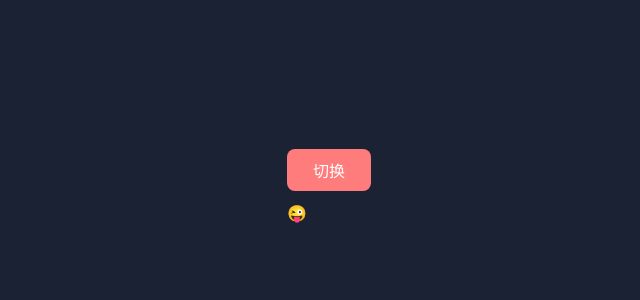
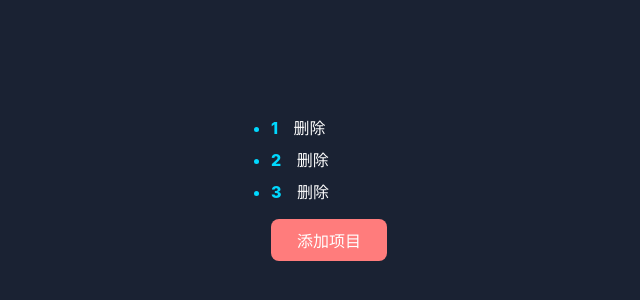
Before and after one commit to cychenyao/react-project-2024, a React (Create React App) app: page / in a window 1280 px wide. Shown: the part 214-514 px from the top of the page, without its empty margins (311-951 px from the left). Built offline with nearby package versions, Linux system fonts and the light colour scheme.

Commit message:
TransitionGroup

```diff
--- a/src/App.js
+++ b/src/App.js
@@ -1,41 +1,64 @@
 import { useRef, useState } from "react";
-import { CSSTransition, SwitchTransition } from "react-transition-group";
+import {
+  CSSTransition,
+  SwitchTransition,
+  TransitionGroup,
+} from "react-transition-group";
 import "./App.css";
 import { useEffect } from "react";
+import { createRef } from "react";
 function App() {
-  const [current, setCurrent] = useState(1);
-  const component1Ref = useRef(null);
-  const component2Ref = useRef(null);
-
-  let nodeRef = component1Ref;
-
-  let content = "😜";
-  if (current === 1) {
-    nodeRef = component1Ref;
-    content = "😜";
-  }
-  if (current === 2) {
-    nodeRef = component2Ref;
-    content = "😆";
-  }
+  const [listData, setListData] = useState([
+    { id: 1, value: 1, nodeRef: useRef(null) },
+    { id: 2, value: 2, nodeRef: useRef(null) },
+    { id: 3, value: 3, nodeRef: useRef(null) },
+  ]);
 
   return (
     <main className="container">
-      <button onClick={() => setCurrent((current) => (current === 1 ? 2 : 1))}>
-        切换
+      <ul>
+        <TransitionGroup>
+          {listData.map(({ id, value, nodeRef }) => (
+            <CSSTransition
+              key={id}
+              nodeRef={nodeRef}
+              classNames="fade"
+              timeout={1000}
+            >
+              <li ref={nodeRef}>
+                {value}{" "}
+                <button
+                  onClick={() =>
+                    setListData((data) => data.filter((item) => item.id !== id))
+                  }
+                  style={{
+                    padding: "4px",
+                    marginLeft: "8px",
+                    border: "4px",
+                    backgroundColor: "transparent",
+                  }}
+                >
+                  删除
+                </button>
+              </li>
+            </CSSTransition>
+          ))}
+        </TransitionGroup>
+      </ul>
+      <button
+        onClick={() => {
+          setListData((data) => [
+            ...data,
+            {
+              id: data.length + 1,
+              value: data.length + 1,
+              nodeRef: createRef(null),
+            },
+          ]);
+        }}
+      >
+        添加项目
       </button>
-      <SwitchTransition mode="out-in">
-        <CSSTransition
-          key={current}
-          nodeRef={nodeRef}
-          classNames="fade"
-          addEndListener={(done) => {
-            nodeRef.current.addEventListener("transitionend", done, false);
-          }}
-        >
-          <div ref={nodeRef}>{content}</div>
-        </CSSTransition>
-      </SwitchTransition>
     </main>
   );
 }
```
